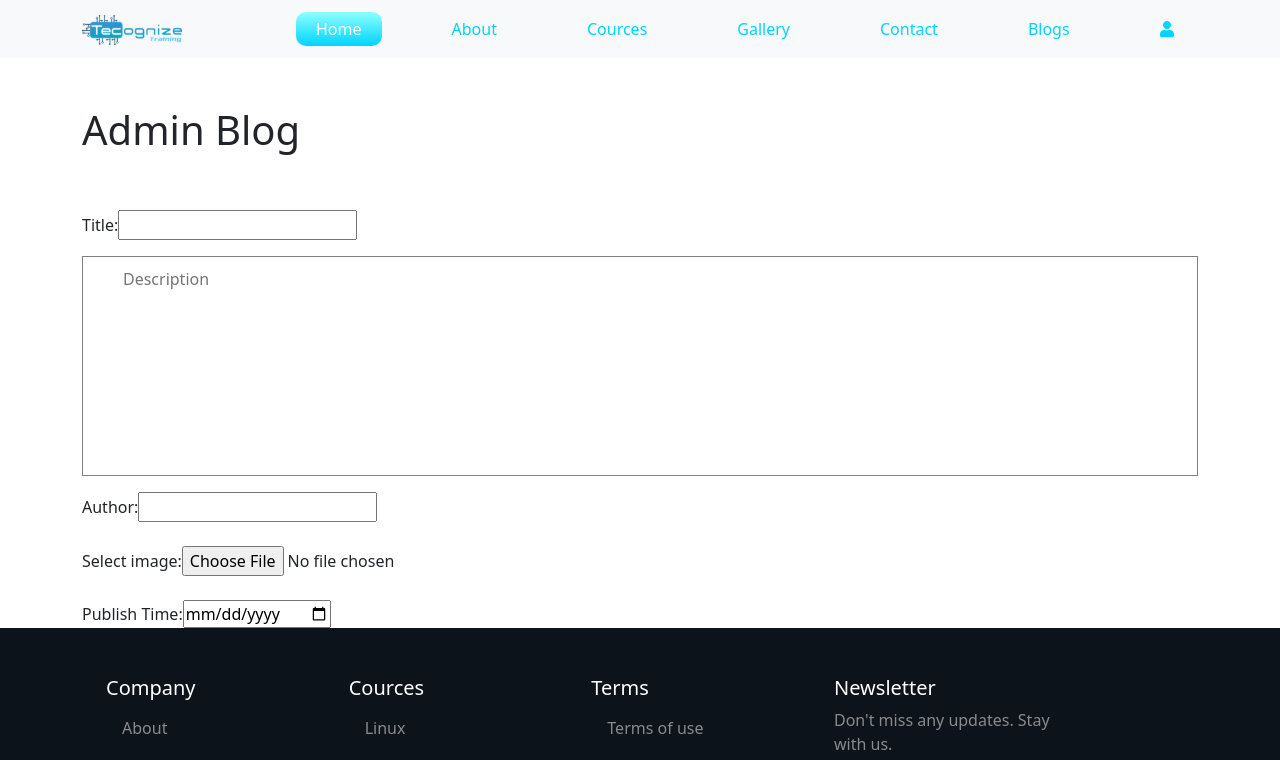
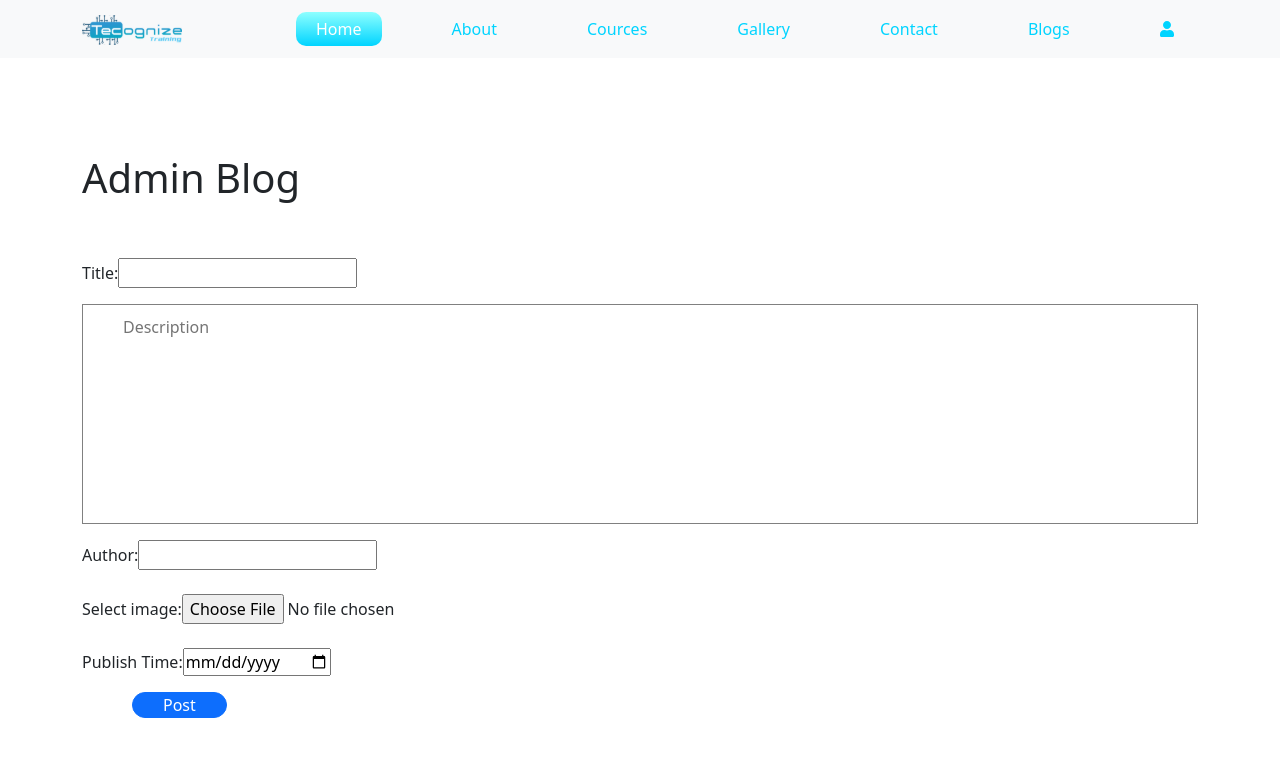
Before and after one commit to monjur15/training-web, a React (Create React App) app: page /adminblog in a window 1280 px wide. Shown: the top 760 px of the page. Built offline with nearby package versions, Linux system fonts and the light colour scheme.

Commit message:
Admin Panal Updated

```diff
--- a/src/components/Admin/AdminBlog/AdminBlog.js
+++ b/src/components/Admin/AdminBlog/AdminBlog.js
@@ -1,10 +1,11 @@
 import React from 'react';
+import { Button } from 'react-bootstrap';
 import { } from './AdminBlog.css';
 
 const AdminBlog = () => {
     return (
         <div>
-            <div className="container">
+            <div className="container py-5">
                 <h1 className='py-5'>Admin Blog</h1>
                 <form action="">
                     <label for="fname">Title:</label>
@@ -24,6 +25,7 @@ const AdminBlog = () => {
 
                     <label for="fname">Publish Time:</label>
                     <input type="date" id="time" name="time"></input>
+                    <div className='admin_btn mt-3'><Button variant="primary">Post</Button>{' '}</div>
 
 
                 </form>
--- a/src/components/Admin/AdminCategory/AdminCategory.js
+++ b/src/components/Admin/AdminCategory/AdminCategory.js
@@ -1,5 +1,5 @@
 import React from 'react';
-import { Dropdown, DropdownButton } from 'react-bootstrap';
+import { Button, Dropdown, DropdownButton } from 'react-bootstrap';
 
 const AdminCategory = () => {
     return (
@@ -22,6 +22,7 @@ const AdminCategory = () => {
                         <Dropdown.Divider />
                         <Dropdown.Item href="#">Separated link</Dropdown.Item>
                     </DropdownButton>
+                    <div className='admin_btn mt-5'><Button variant="primary">Post</Button>{' '}</div>
                 </div>
             </div>
         </div>
--- a/src/components/Admin/AdminCourses/AdminCourses.js
+++ b/src/components/Admin/AdminCourses/AdminCourses.js
@@ -71,6 +71,7 @@ const AdminCourses = () => {
                             <Dropdown.Item href="#">Separated link</Dropdown.Item>
                         </DropdownButton>
                     </div>
+                    <div className='admin_btn mt-5'><Button variant="primary">Post</Button>{' '}</div>
 
 
 
--- a/src/components/Admin/AdminInstructor/AdminInstructor.js
+++ b/src/components/Admin/AdminInstructor/AdminInstructor.js
@@ -1,4 +1,5 @@
 import React from 'react';
+import { Button } from 'react-bootstrap';
 
 const AdminInstructor = () => {
     return (
@@ -18,6 +19,7 @@ const AdminInstructor = () => {
 
                     <label for="img">Select image:</label>
                     <input type="file" id="img" name="img" accept="image/*"></input>
+                    <div className='admin_btn mt-3'><Button variant="primary">Post</Button>{' '}</div>
                 </form>
             </div>
         </div>
--- a/src/components/Admin/AdminReview/AdminReview.js
+++ b/src/components/Admin/AdminReview/AdminReview.js
@@ -1,4 +1,5 @@
 import React from 'react';
+import { Button } from 'react-bootstrap';
 import { } from './AdminReview.css';
 
 const AdminReview = () => {
@@ -19,6 +20,7 @@ const AdminReview = () => {
 
                     <label for="img">Select image:</label>
                     <input type="file" id="img" name="img" accept="image/*"></input>
+                    <div className='admin_btn mt-3'><Button variant="primary">Post</Button>{' '}</div>
                 </form>
             </div>
         </div>
```
